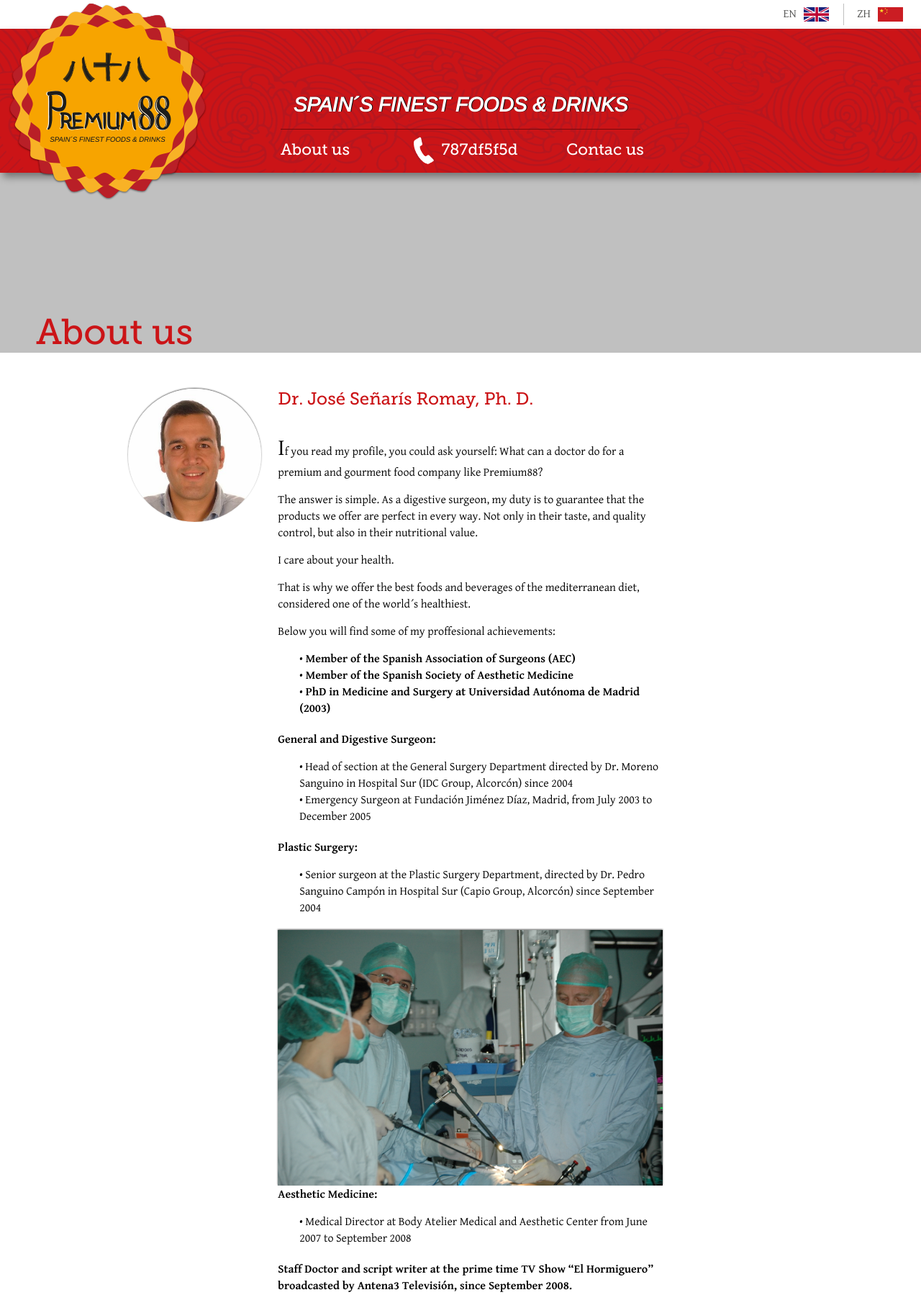
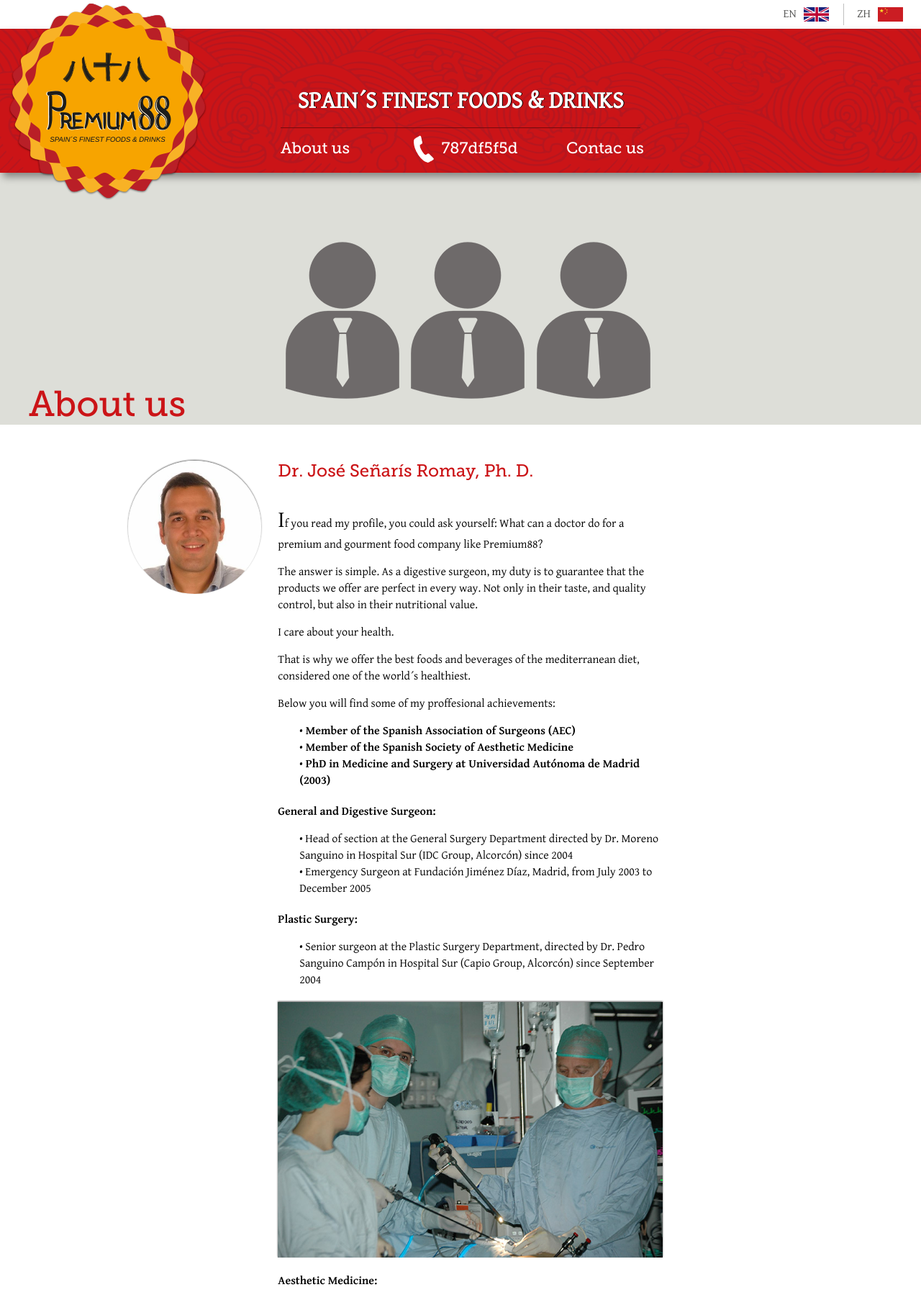
Before and after one commit to inmax/premium88, a PHP site: page /about.php in a window 1280 px wide; the page is wider, and only the part inside the window is pictured. Shown: the top 1806 px of that part at 72% size. Run offline with PHP 8.4, Linux system fonts and the light colour scheme.

Commit message:
sdfasdfa

```diff
--- a/about.php
+++ b/about.php
@@ -14,9 +14,10 @@
     <div id="wrap">
         <?php include("includes/header-b.php");?>
         <?php include("includes/header_responsive.php");?>
+
             <div id="cabecera"><!--cabecera -->
                     <h3 class="titulos-section">About us</h3>
-                    <img src=""/><!--foto de los tres juntos -->
+                    <img src="images/about.png"/><!--foto de los tres juntos -->
                 </div>
             <div id="container_about">
                 <section class="cuerpo_a"><!-- perfiles-->
@@ -65,7 +66,7 @@
                                 <li>• Senior surgeon at the Plastic Surgery Department, directed by Dr. Pedro Sanguino Campón in Hospital Sur (Capio Group, Alcorcón) since September 2004
                                 </li>
                             </ul>
-                            <img src="images/cirugia.jpg" height="2000" width="3008">
+                            <img src="images/cirugia.jpg" class="M20 MBot">
                             <p class="strong">
                                 Aesthetic Medicine:
                             </p>
@@ -77,7 +78,7 @@
                             <p class="strong">
                                Staff Doctor and script writer at the prime time TV Show “El Hormiguero” broadcasted by Antena3 Televisión, since September 2008.
                             </p>
-                            <img src="images/melendi.jpg" height="639" width="960"/>
+                            <img src="images/melendi.jpg" height="639" width="960"  class="M20 MBot"/>
                         </div>
 
                     </article>
--- a/sass/_about.scss
+++ b/sass/_about.scss
@@ -61,16 +61,32 @@
 }
 #cabecera{
 		display:block;
-		width: 100%;
-		z-index: 0;
+		@include rem-fallback(width, 120);
+		z-index: 1;
 		@include rem-fallback(height, 35);
-		@include rem-fallback(margin-top, 14);
+		margin: 240px auto 0;
 		position: relative;
-		background-color: #C0C0C0;
+		img{
+			position: absolute;
+			left: 50%;
+			@include rem-fallback(margin-left,-40);
+			text-align: center;
+			z-index: 2;
+		}
 		h3{
 			position: absolute;
-			bottom: 0;
-			left: 50px;
-			z-index: 2;
+			bottom:0;
+			margin: 0 auto;
+			z-index: 3;
+
 	}
 }
+#cabecera:after { content: "";
+				position: absolute;
+				@include rem-fallback(width,192);
+				left: 50%;
+				@include rem-fallback(margin-left, -96);
+				@include rem-fallback(height, 35);
+				z-index: 0;
+				background: #DDDED8;
+				}
--- a/sass/_template.scss
+++ b/sass/_template.scss
@@ -252,6 +252,21 @@
 		@include rem-fallback(margin, 0,5,0,5);
 	}
 }
+.M20{
+	@include rem-fallback(margin, 2);
+	&.MTop{
+		@include rem-fallback(margin, 2,0,0,0);
+	}
+	&.MBot{
+		@include rem-fallback(margin, 0,0,2,0);
+	}
+	&.MLeft{
+		@include rem-fallback(margin, 0,0,0,2);
+	}
+	&.MSide{
+		@include rem-fallback(margin, 0,2,0,2);
+	}
+}
 .letra_capital:first-letter {
 	font-size: 2em;
 }
@@ -280,7 +295,7 @@
 	position: absolute;
 	top:0;
 	left:0;
-	z-index: 1;
+	z-index: 5;
 	span{
 		display: block;
 		width: 100%;
@@ -336,15 +351,15 @@
 	div{
 		@include rem-fallback(width,50);
 		height: 100%;
-		@include rem-fallback(padding-top, 8.7);
+		@include rem-fallback(padding-top, 7.5);
 		margin: 0 auto;
 		text-align: left;
 	}
 	h2{
-		font-family:'arimo';
+		font-family:'gentium';
 		width: 100%;
 		text-shadow: 1px 0px 0px rgba(0, 0, 0, 1);
-		@include rem-fallback(font-size, 2.8);
+		@include rem-fallback(font-size, 3.3);
 		color:#FFFFFF;
 		@include rem-fallback(padding, 0,0,1.4,0);
 		display: inline-block;
--- a/stylesheets/main.css
+++ b/stylesheets/main.css
@@ -876,21 +876,47 @@
 }
 
 /* line 255, ../sass/_template.scss */
+.M20 {
+  margin: 20px;
+  margin: 2rem;
+}
+/* line 257, ../sass/_template.scss */
+.M20.MTop {
+  margin: 20px 0px 0px 0px;
+  margin: 2rem 0rem 0rem 0rem;
+}
+/* line 260, ../sass/_template.scss */
+.M20.MBot {
+  margin: 0px 0px 20px 0px;
+  margin: 0rem 0rem 2rem 0rem;
+}
+/* line 263, ../sass/_template.scss */
+.M20.MLeft {
+  margin: 0px 0px 0px 20px;
+  margin: 0rem 0rem 0rem 2rem;
+}
+/* line 266, ../sass/_template.scss */
+.M20.MSide {
+  margin: 0px 20px 0px 20px;
+  margin: 0rem 2rem 0rem 2rem;
+}
+
+/* line 270, ../sass/_template.scss */
 .letra_capital:first-letter {
   font-size: 2em;
 }
 
-/* line 259, ../sass/_template.scss */
+/* line 274, ../sass/_template.scss */
 .left {
   text-align: left;
 }
 
-/* line 262, ../sass/_template.scss */
+/* line 277, ../sass/_template.scss */
 .right {
   text-align: right;
 }
 
-/* line 267, ../sass/_template.scss */
+/* line 282, ../sass/_template.scss */
 html, body, #wrap {
   width: 100%;
   height: auto;
@@ -900,12 +926,12 @@
   color: #000000;
 }
 
-/* line 274, ../sass/_template.scss */
+/* line 289, ../sass/_template.scss */
 #warp {
   height: auto;
 }
 
-/* line 277, ../sass/_template.scss */
+/* line 292, ../sass/_template.scss */
 header {
   width: 100%;
   height: 240px;
@@ -913,9 +939,9 @@
   position: absolute;
   top: 0;
   left: 0;
-  z-index: 1;
-}
-/* line 284, ../sass/_template.scss */
+  z-index: 5;
+}
+/* line 299, ../sass/_template.scss */
 header span {
   display: block;
   width: 100%;
@@ -925,7 +951,7 @@
   padding: 0.5rem;
   text-align: right;
 }
-/* line 290, ../sass/_template.scss */
+/* line 305, ../sass/_template.scss */
 header span a {
   display: inline-block;
   color: #575756;
@@ -940,11 +966,11 @@
   font-size: 16px;
   font-size: 1.6rem;
 }
-/* line 301, ../sass/_template.scss */
+/* line 316, ../sass/_template.scss */
 header span a:last-child {
   border-right: none;
 }
-/* line 304, ../sass/_template.scss */
+/* line 319, ../sass/_template.scss */
 header span div {
   display: inline-block;
   width: 35px;
@@ -957,7 +983,7 @@
   vertical-align: middle;
 }
 
-/* line 318, ../sass/_template.scss */
+/* line 333, ../sass/_template.scss */
 .rawpper_header {
   width: 100%;
   height: 200px;
@@ -971,7 +997,7 @@
   position: relative;
 }
 
-/* line 330, ../sass/_template.scss */
+/* line 345, ../sass/_template.scss */
 #header-b {
   height: 100%;
   display: block;
@@ -979,30 +1005,30 @@
   position: relative;
   margin: 0 auto;
 }
-/* line 336, ../sass/_template.scss */
+/* line 351, ../sass/_template.scss */
 #header-b div {
   width: 500px;
   width: 50rem;
   height: 100%;
-  padding-top: 87px;
-  padding-top: 8.7rem;
+  padding-top: 75px;
+  padding-top: 7.5rem;
   margin: 0 auto;
   text-align: left;
 }
-/* line 343, ../sass/_template.scss */
+/* line 358, ../sass/_template.scss */
 #header-b h2 {
-  font-family: 'arimo';
+  font-family: 'gentium';
   width: 100%;
   text-shadow: 1px 0px 0px black;
-  font-size: 28px;
-  font-size: 2.8rem;
+  font-size: 33px;
+  font-size: 3.3rem;
   color: #FFFFFF;
   padding: 0px 0px 14px 0px;
   padding: 0rem 0rem 1.4rem 0rem;
   display: inline-block;
   text-align: center;
 }
-/* line 353, ../sass/_template.scss */
+/* line 368, ../sass/_template.scss */
 #header-b nav {
   width: 100%;
   font-family: "museo";
@@ -1017,7 +1043,7 @@
   display: inline-block;
   text-align: center;
 }
-/* line 365, ../sass/_template.scss */
+/* line 380, ../sass/_template.scss */
 #header-b ul {
   display: inline-block;
   text-align: center;
@@ -1027,7 +1053,7 @@
   border-top: 1px #cb1417 inset;
   white-space: nowrap;
 }
-/* line 375, ../sass/_template.scss */
+/* line 390, ../sass/_template.scss */
 #header-b li {
   display: inline-block;
   width: 33.33%;
@@ -1035,20 +1061,20 @@
   letter-spacing: 0;
   vertical-align: top;
 }
-/* line 382, ../sass/_template.scss */
+/* line 397, ../sass/_template.scss */
 #header-b li:last-child a {
   text-align: right;
 }
-/* line 387, ../sass/_template.scss */
+/* line 402, ../sass/_template.scss */
 #header-b li:first-child a {
   text-align: left;
   vertical-align: middle;
 }
-/* line 394, ../sass/_template.scss */
+/* line 409, ../sass/_template.scss */
 #header-b li:nth-child(2) a {
   text-align: center;
 }
-/* line 400, ../sass/_template.scss */
+/* line 415, ../sass/_template.scss */
 #header-b li a {
   display: block;
   text-align: left;
@@ -1060,7 +1086,7 @@
   font-size: 22px;
   font-size: 2.2rem;
 }
-/* line 410, ../sass/_template.scss */
+/* line 425, ../sass/_template.scss */
 #header-b li span {
   display: inline-block;
   vertical-align: middle;
@@ -1071,7 +1097,7 @@
   overflow: hidden;
 }
 
-/* line 422, ../sass/_template.scss */
+/* line 437, ../sass/_template.scss */
 #logo {
   position: absolute;
   top: -40px;
@@ -1085,12 +1111,12 @@
   left: 50%;
 }
 
-/* line 431, ../sass/_template.scss */
+/* line 446, ../sass/_template.scss */
 .head-res {
   display: none;
 }
 
-/* line 436, ../sass/_template.scss */
+/* line 451, ../sass/_template.scss */
 #menu {
   width: 220px;
   width: 22rem;
@@ -1103,16 +1129,16 @@
   left: 50%;
   z-index: 2;
 }
-/* line 444, ../sass/_template.scss */
+/* line 459, ../sass/_template.scss */
 #menu ul {
   width: 100%;
   height: 100%;
 }
-/* line 448, ../sass/_template.scss */
+/* line 463, ../sass/_template.scss */
 #menu li {
   width: 100%;
 }
-/* line 450, ../sass/_template.scss */
+/* line 465, ../sass/_template.scss */
 #menu li a {
   display: inline-block;
   width: 100%;
@@ -1146,15 +1172,15 @@
   line-height: 60px;
   white-space: nowrap;
 }
-/* line 471, ../sass/_template.scss */
+/* line 486, ../sass/_template.scss */
 #menu li a p, #menu li a span {
   display: inline-block;
 }
-/* line 474, ../sass/_template.scss */
+/* line 489, ../sass/_template.scss */
 #menu li a p {
   text-align: left;
 }
-/* line 477, ../sass/_template.scss */
+/* line 492, ../sass/_template.scss */
 #menu li a span {
   position: absolute;
   right: 0;
@@ -1167,7 +1193,7 @@
   overflow: hidden;
   vertical-align: middle;
 }
-/* line 488, ../sass/_template.scss */
+/* line 503, ../sass/_template.scss */
 #menu li a:hover {
   color: #FFFFFF;
   background: #8f9190;
@@ -1189,7 +1215,7 @@
   filter: progid:DXImageTransform.Microsoft.gradient(startColorstr='#8f9190', endColorstr='#575756',GradientType=1 );
   /* IE6-8 fallback on horizontal gradient */
 }
-/* line 503, ../sass/_template.scss */
+/* line 518, ../sass/_template.scss */
 #menu li:first-child a {
   -webkit-border-top-left-radius: 20px;
   -webkit-border-top-right-radius: 20px;
@@ -1198,7 +1224,7 @@
   border-top-left-radius: 20px;
   border-top-right-radius: 20px;
 }
-/* line 513, ../sass/_template.scss */
+/* line 528, ../sass/_template.scss */
 #menu li:last-child a {
   border-bottom: none;
   -webkit-border-bottom-right-radius: 20px;
@@ -1209,7 +1235,7 @@
   border-bottom-left-radius: 20px;
 }
 
-/* line 527, ../sass/_template.scss */
+/* line 542, ../sass/_template.scss */
 #container {
   width: 100%;
   min-width: 1260px;
@@ -1221,7 +1247,7 @@
   z-index: 0;
 }
 
-/* line 536, ../sass/_template.scss */
+/* line 551, ../sass/_template.scss */
 #content {
   height: auto;
   width: 654px;
@@ -1230,7 +1256,7 @@
   position: relative;
 }
 
-/* line 542, ../sass/_template.scss */
+/* line 557, ../sass/_template.scss */
 footer {
   width: 100%;
   height: 40px;
@@ -1243,7 +1269,7 @@
   padding: 0.5rem 0.5rem 0.5rem 3rem;
 }
 
-/* line 551, ../sass/_template.scss */
+/* line 566, ../sass/_template.scss */
 .category {
   width: 654px;
   width: 65.4rem;
@@ -1257,7 +1283,7 @@
   white-space: nowrap;
   position: relative;
 }
-/* line 562, ../sass/_template.scss */
+/* line 577, ../sass/_template.scss */
 .category article {
   display: inline-block;
   position: relative;
@@ -1268,11 +1294,11 @@
   width: 37.4rem;
   height: 100%;
 }
-/* line 570, ../sass/_template.scss */
+/* line 585, ../sass/_template.scss */
 .category article p {
   line-height: 1.3em;
 }
-/* line 573, ../sass/_template.scss */
+/* line 588, ../sass/_template.scss */
 .category article span {
   position: absolute;
   display: block;
@@ -1281,7 +1307,7 @@
   margin-left: -85px;
   margin-left: -8.5rem;
 }
-/* line 582, ../sass/_template.scss */
+/* line 597, ../sass/_template.scss */
 .category img {
   display: inline-block;
   vertical-align: top;
@@ -1294,7 +1320,7 @@
 }
 
 /*__________Migas de pan*/
-/* line 593, ../sass/_template.scss */
+/* line 608, ../sass/_template.scss */
 .miga {
   display: block;
   overflow: hidden;
@@ -1303,21 +1329,21 @@
   position: absolute;
   top: -100px;
 }
-/* line 599, ../sass/_template.scss */
+/* line 614, ../sass/_template.scss */
 .miga li {
   float: left;
   font-size: 20px;
   font-size: 2rem;
 }
-/* line 602, ../sass/_template.scss */
+/* line 617, ../sass/_template.scss */
 .miga li a {
   color: #FF7E80;
 }
-/* line 604, ../sass/_template.scss */
+/* line 619, ../sass/_template.scss */
 .miga li a:hover {
   text-decoration: underline;
 }
-/* line 610, ../sass/_template.scss */
+/* line 625, ../sass/_template.scss */
 .miga li:last-child a {
   color: #cb1417;
 }
@@ -1479,21 +1505,44 @@
 /* line 62, ../sass/_about.scss */
 #cabecera {
   display: block;
-  width: 100%;
-  z-index: 0;
+  width: 1200px;
+  width: 120rem;
+  z-index: 1;
   height: 350px;
   height: 35rem;
-  margin-top: 140px;
-  margin-top: 14rem;
+  margin: 240px auto 0;
   position: relative;
-  background-color: #C0C0C0;
-}
-/* line 70, ../sass/_about.scss */
+}
+/* line 69, ../sass/_about.scss */
+#cabecera img {
+  position: absolute;
+  left: 50%;
+  margin-left: -400px;
+  margin-left: -40rem;
+  text-align: center;
+  z-index: 2;
+}
+/* line 76, ../sass/_about.scss */
 #cabecera h3 {
   position: absolute;
   bottom: 0;
-  left: 50px;
-  z-index: 2;
+  margin: 0 auto;
+  z-index: 3;
+}
+
+/* line 84, ../sass/_about.scss */
+#cabecera:after {
+  content: "";
+  position: absolute;
+  width: 1920px;
+  width: 192rem;
+  left: 50%;
+  margin-left: -960px;
+  margin-left: -96rem;
+  height: 350px;
+  height: 35rem;
+  z-index: 0;
+  background: #DDDED8;
 }
 
 /* line 4, ../sass/_template_products.scss */
```
Also changed, not shown: images/about.jpg (added), images/about.png (added), images/cirugia.jpg.
